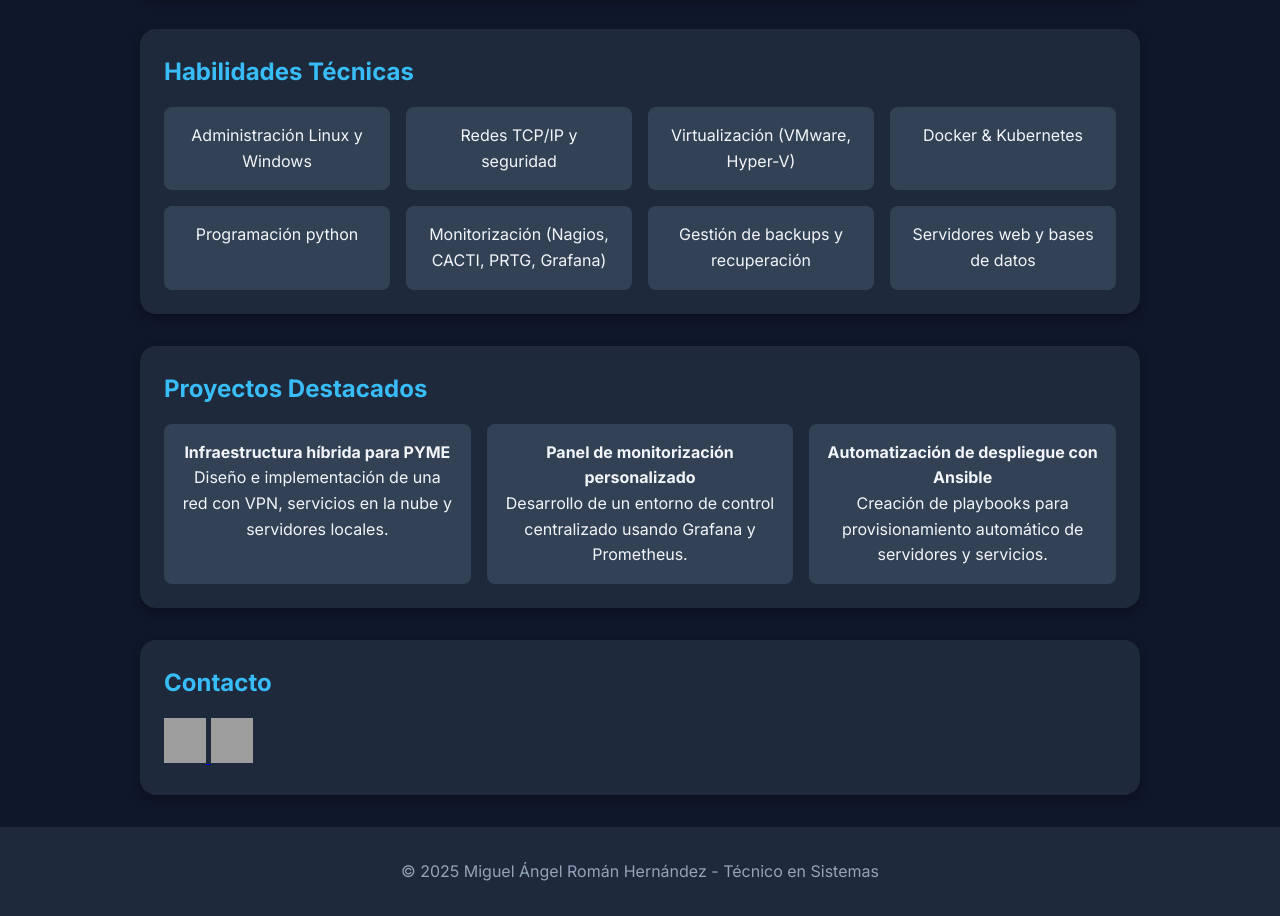
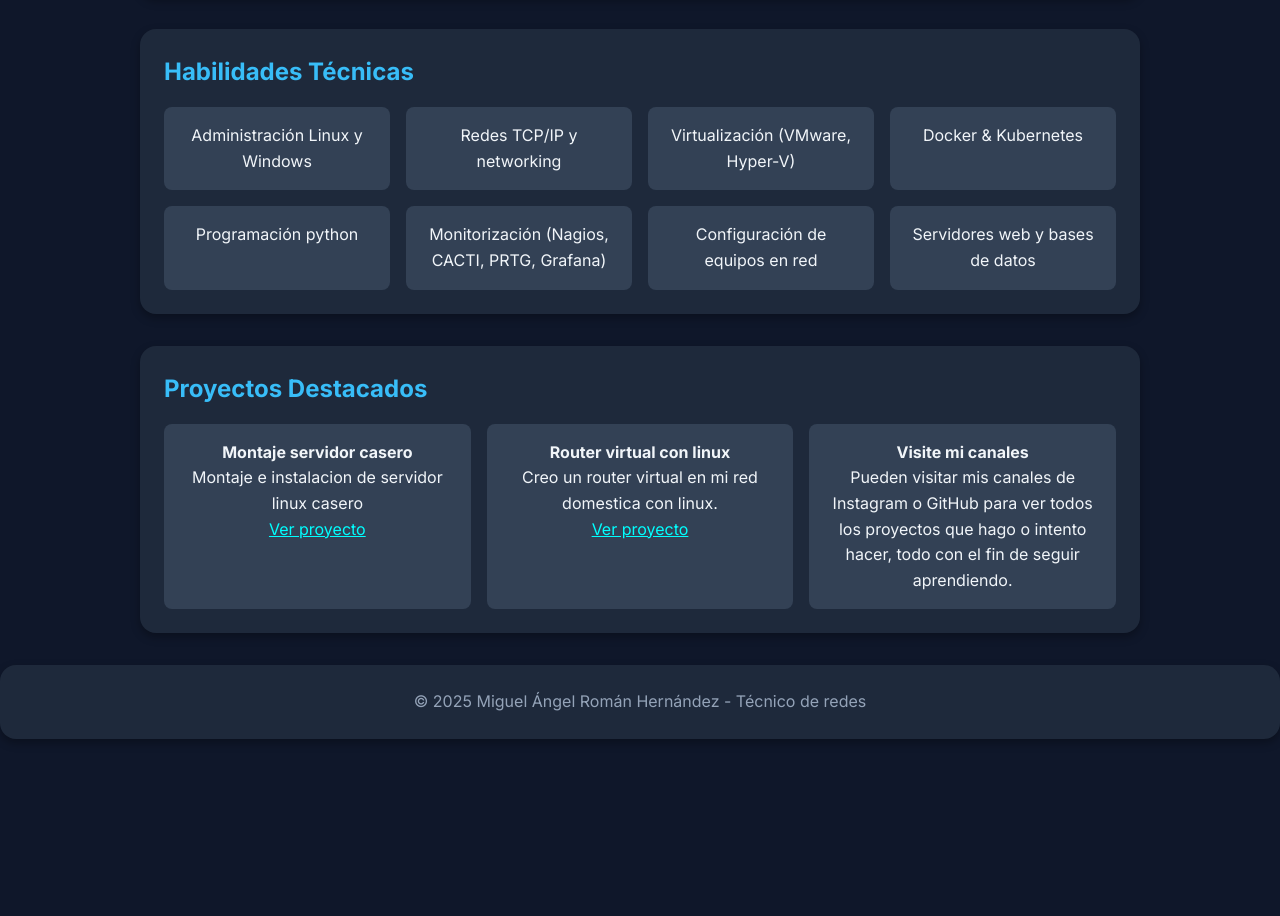
Before and after one commit to Miguelo16/Miguelo16.github.io, a plain HTML site: page index.html in a window 1280 px wide. Shown: the part 622-1538 px from the top of the page. After the commit the page ends 1393 px from the top, so only its background shows below. Drawn offline with Linux system fonts and the light colour scheme; grey boxes are pictures that could not be loaded.

Commit message:
Update index.html
Actualizamos un poco la pagina

```diff
--- a/index.html
+++ b/index.html
@@ -136,7 +136,7 @@
         <a href="#sobre-mi">Sobre mí</a>
         <a href="#habilidades">Habilidades</a>
         <a href="#proyectos">Proyectos</a>
-        <a href="#contacto">Contacto</a>
+        <a href="https://linktr.ee/roma16_tv" target="_blank">Contacto</a>
       </nav>
   </header>
 
@@ -152,12 +152,12 @@
     <h2>Habilidades Técnicas</h2>
     <ul class="skills-list">
       <li>Administración Linux y Windows</li>
-      <li>Redes TCP/IP y seguridad</li>
+      <li>Redes TCP/IP y networking</li>
       <li>Virtualización (VMware, Hyper-V)</li>
       <li>Docker & Kubernetes</li>
       <li>Programación python</li>
       <li>Monitorización (Nagios, CACTI, PRTG, Grafana)</li>
-      <li>Gestión de backups y recuperación</li>
+      <li>Configuración de equipos en red</li>
       <li>Servidores web y bases de datos</li>
     </ul>
   </section>
@@ -166,30 +166,23 @@
     <h2>Proyectos Destacados</h2>
     <ul class="projects-list">
       <li>
-        <strong>Infraestructura híbrida para PYME</strong><br>
-        Diseño e implementación de una red con VPN, servicios en la nube y servidores locales.
+        <strong>Montaje servidor casero</strong><br>
+        Montaje e instalacion de servidor linux casero<br>
+        <a href="servidor.html" style="color: aqua;" target="_blank">Ver proyecto</a>
       </li>
       <li>
-        <strong>Panel de monitorización personalizado</strong><br>
-        Desarrollo de un entorno de control centralizado usando Grafana y Prometheus.
+        <strong>Router virtual con linux</strong><br>
+        Creo un router virtual en mi red domestica con linux.<br>
+        <a href="router.html" style="color: aqua;" target="_blank">Ver proyecto</a>
       </li>
       <li>
-        <strong>Automatización de despliegue con Ansible</strong><br>
-        Creación de playbooks para provisionamiento automático de servidores y servicios.
+        <strong>Visite mi canales</strong><br>
+        Pueden visitar mis canales de Instagram o GitHub para ver todos los proyectos que hago o intento hacer, todo con el fin de seguir aprendiendo.
       </li>
     </ul>
   </section>
-  <section id="contacto" class="card">
-    <h2>Contacto</h2>
-    <a href="mailto:tunombre@correo.com" target="_blank">
-      <img src="https://cdn-icons-png.flaticon.com/512/732/732200.png" alt="Email" width="42", height="45">
-    </a>
-    <a href="https://www.linkedin.com/in/tuusuario" target="_blank">
-      <img src="https://cdn-icons-png.flaticon.com/512/174/174857.png" alt="LinkedIn"width="42", height="45">
-    </a>
-  </section>
-  <footer>
-    <p>&copy; 2025 Miguel Ángel Román Hernández - Técnico en Sistemas</p>
+  <footer id="contacto" class="card">
+    <p>&copy; 2025 Miguel Ángel Román Hernández - Técnico de redes</p>
   </footer>
 </body>
 </html>
```
